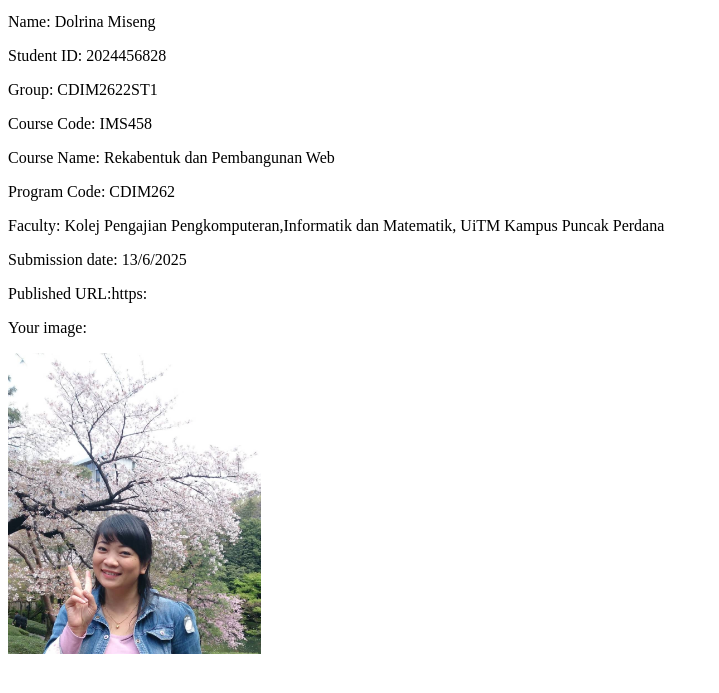
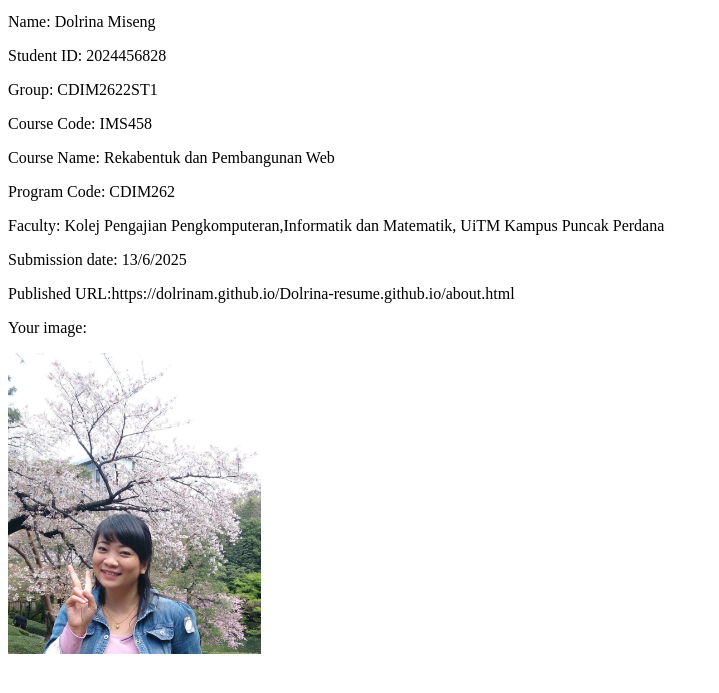
Before and after one commit to DolrinaM/Dolrina-resume.github.io, a plain HTML site: page about.html in a window 1280 px wide. Shown: the part 101-794 px from the top of the page, without its empty margins (0-719 px from the left). Drawn offline with Linux system fonts and the light colour scheme.

Commit message:
Update about.html

```diff
--- a/about.html
+++ b/about.html
@@ -13,7 +13,7 @@
 <p>Program Code: CDIM262</p>
 <p>Faculty: Kolej Pengajian Pengkomputeran,Informatik dan Matematik, UiTM Kampus Puncak Perdana</p>
 <p>Submission date: 13/6/2025</p>
-<p>Published URL:https:</p>
+<p>Published URL:https://dolrinam.github.io/Dolrina-resume.github.io/about.html</p>
 <p>Your image:</p><img src="pics\dollyJapan.jpeg" width="20%" height="20%">
 </body>
 </html>
```
